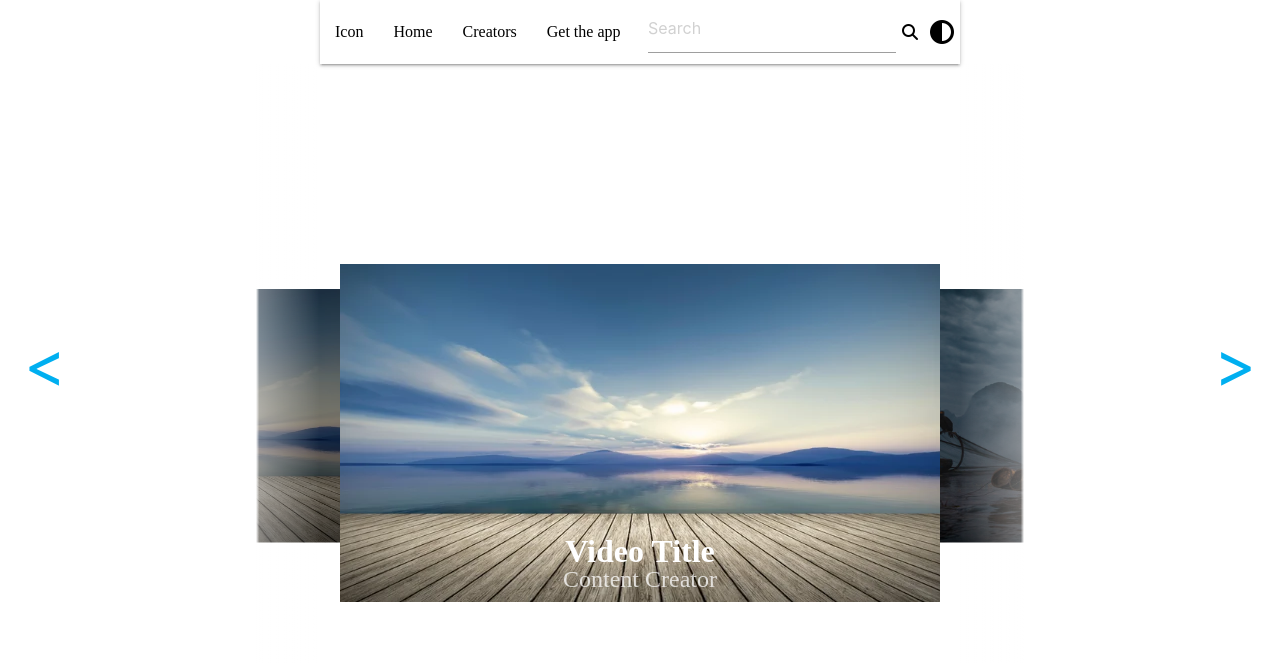
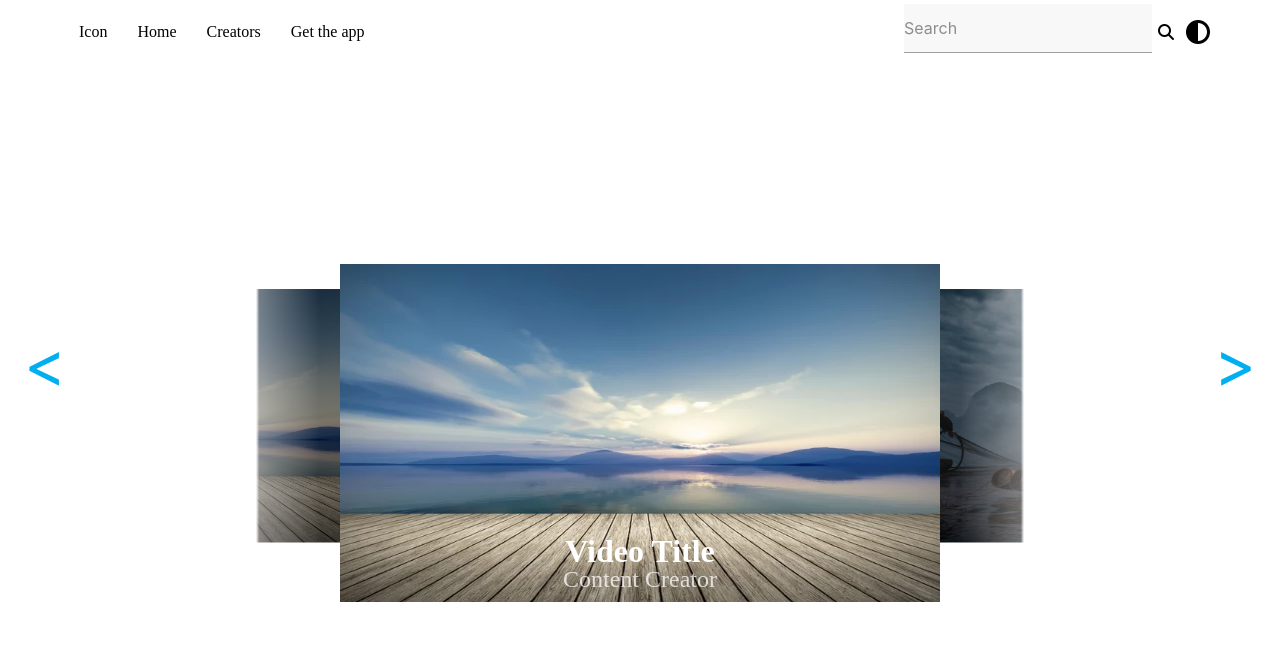
Before and after one commit to ThomasAlanStevens/oftv-replica-php, a PHP site: page / in a window 1280 px wide. Shown: the top 663 px of the page. Run offline with PHP 8.4, Linux system fonts and the light colour scheme; some libraries are stand-ins or nearby versions.

Commit message:
Styled header and added autoplay to main content carousel.

```diff
--- a/index.html
+++ b/index.html
@@ -145,12 +145,14 @@
         <script src="https://code.jquery.com/jquery-3.4.1.js"></script>
         <script src="https://cdnjs.cloudflare.com/ajax/libs/materialize/1.0.0/js/materialize.min.js"></script>
         <script type="text/javascript">
-
             $(document).ready(function(){
                 $('.carousel').carousel({
                     numVisible: 3,
                 });
             });
+            setInterval(function(){
+                $('.carousel').carousel('next');
+            }, 5000)
 
             $('.next').click(function(){
                 $('.carousel').carousel('next')
@@ -160,5 +162,6 @@
                 $('.carousel').carousel('prev')
             })
         </script>
+        <script src="script.js"></script>
     </body>
 </html>
--- a/script.js
+++ b/script.js
@@ -0,0 +1,5 @@
+autoplay();
+function autoplay() {
+    $('.carousel').carousel('next');
+    setTimeout(autoplay, 4500);
+}
--- a/styles.css
+++ b/styles.css
@@ -76,12 +76,14 @@ main{
 /* Header */
 
 header{
-    width: 50%;
+    max-width: 1600px;
+    width: 90%;
     margin: auto;
 }
 
 nav{
     background-color: white;
+    box-shadow: none;
 }
 
 nav ul a{
@@ -104,8 +106,17 @@ button{
 }
 
 #searchForm > *{
-    background: gray;
+    background: rgba(216, 216, 216, 0.479);
 }
+
+#search{
+    background-color: rgb(248,248,248);
+}
+
+#search::placeholder{
+    color: rgb(141, 141, 145);
+}
+
 
 
 /* Image Carousel */
```
